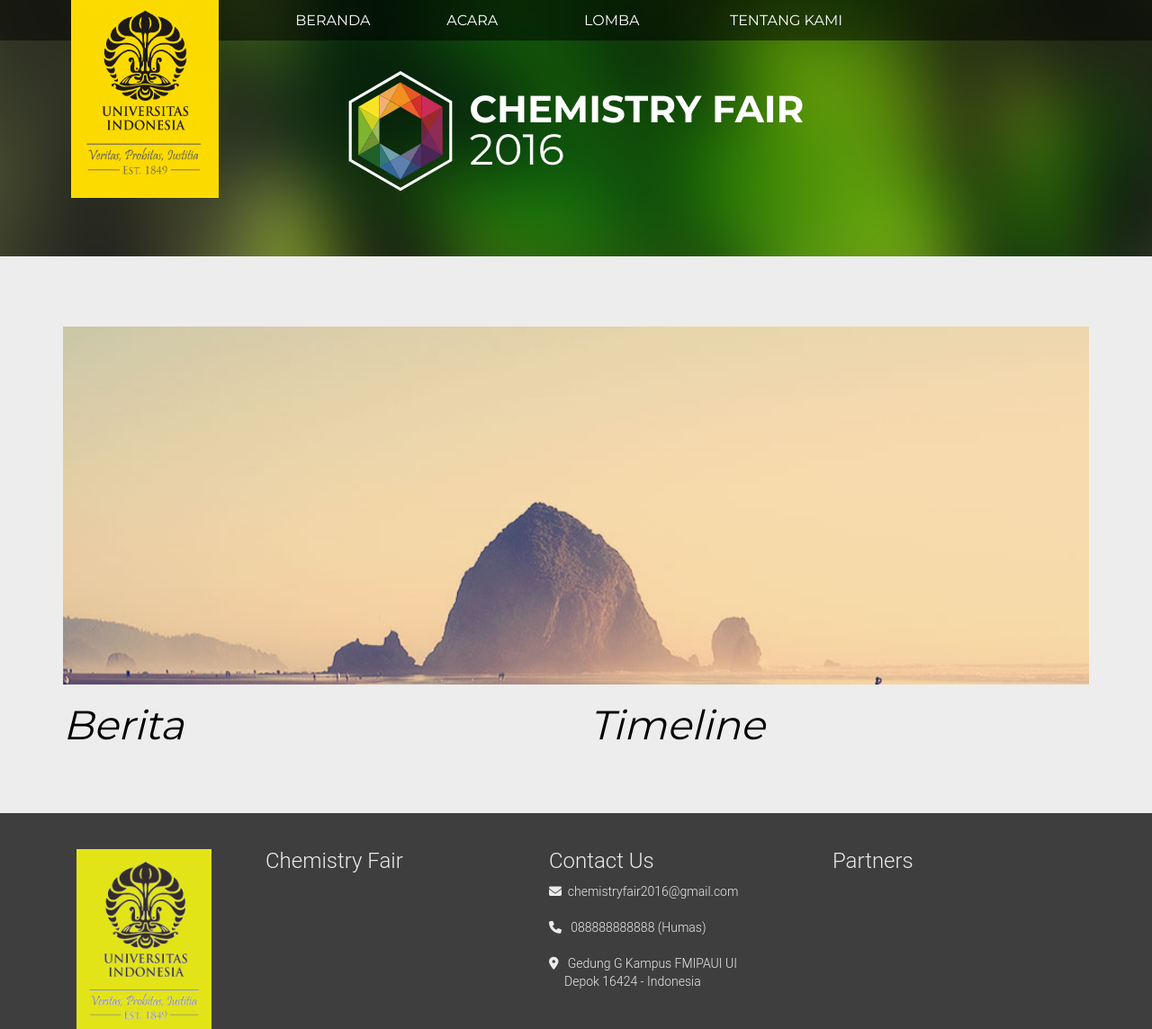
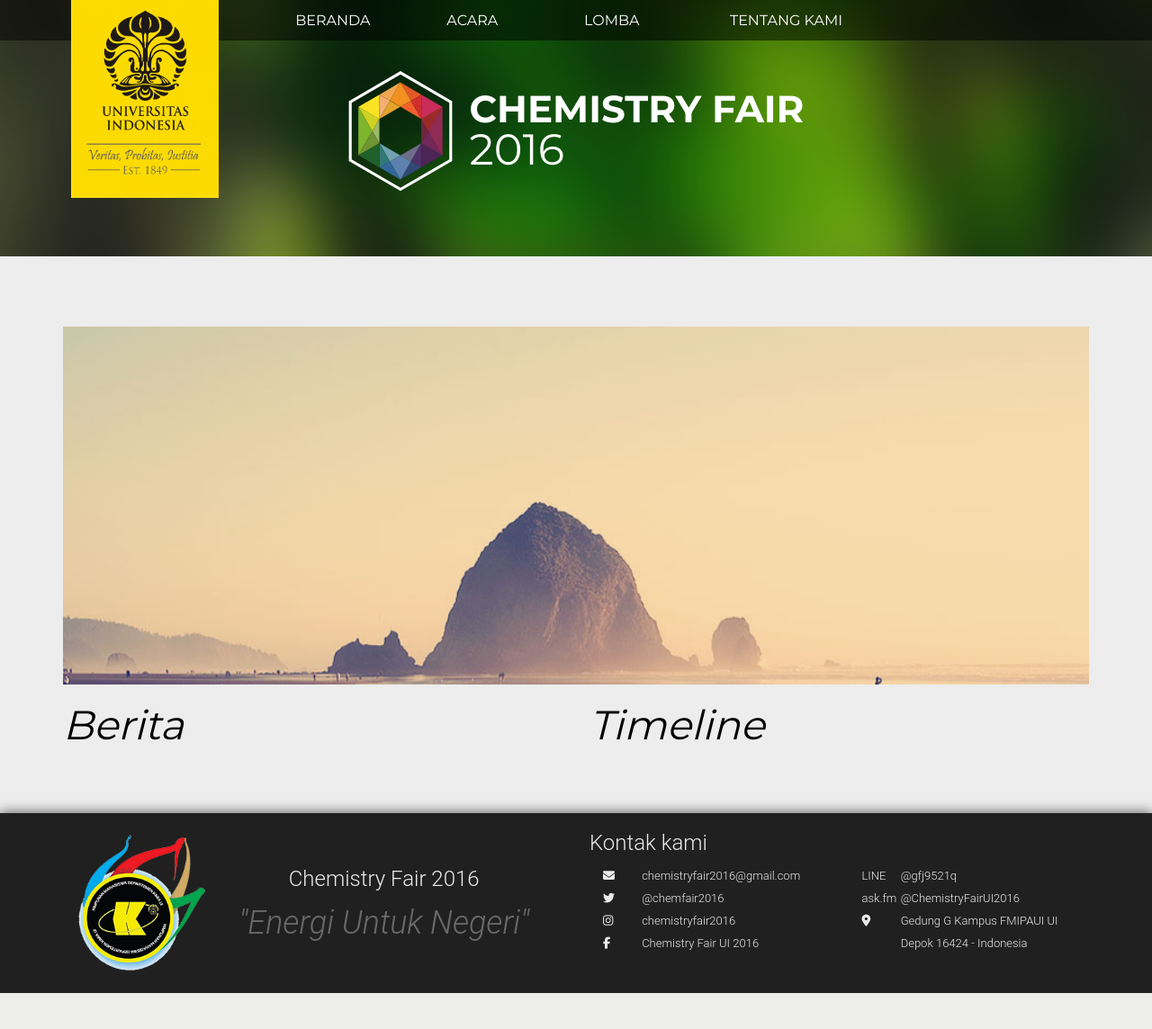
Before and after one commit to webforceindonesia/chemistryfairUI, a CodeIgniter app: page /chemistryfairui/ in a window 1280 px wide. Shown: the whole page at 90% size. After the commit the page ends 1104 px from the top, so only its background shows below. Run offline with CodeIgniter, Linux system fonts and the light colour scheme; data that the repository does not hold is empty; some libraries are stand-ins or nearby versions.

Commit message:
Done footer request by Devon

```diff
--- a/application/views/templates/footer.php
+++ b/application/views/templates/footer.php
@@ -1,36 +1,27 @@
 <script src="https://use.fontawesome.com/e72fe59750.js"></script>
 <section id="footerAll">
-<div class="container">
-	<div class="container" id="footerLogo">
-    <div class="row">
     <div class="col-md-2">
-			  <div class="logo_univ_footer">
-                 <img src="<?php echo base_url() ?>/images/logo_univ.png">
+        <img class="logo-hmd-footer" src="<?php echo base_url() ?>/images/HMD-Kimia.png">
     </div>
-         </div>
-            <div class="col-md-10">
-            	<div class="col-md-4" id="footerPar">
-                	<h3>Chemistry Fair</h3>
+    <div class="col-md-4 footerPar footer-quote-container">
+        <h3>Chemistry Fair 2016</h3>
         <p>
-
-
-
-
+            "Energi Untuk Negeri"
         </p>
     </div>
-                <div class="col-md-4" id="footerPar">
-                	<h3>Contact Us</h3>
-                    <p>
-                        <i class="fa fa-envelope" aria-hidden="true"></i>&nbsp;&nbsp;chemistryfair2016@gmail.com<br><br>
-                        <i class="fa fa-phone" aria-hidden="true"></i>&nbsp;&nbsp;&nbsp;088888888888 (Humas)<br><br>
-                        <i class="fa fa-map-marker" aria-hidden="true"></i>&nbsp;&nbsp;&nbsp;Gedung G Kampus FMIPAUI UI<br>&nbsp;&nbsp;&nbsp;&nbsp;&nbsp;Depok 16424 - Indonesia
-                    </p>
+    <div class="col-md-6 footerPar footer-contact-container">
+        <h3>Kontak kami</h3>
+        <div class="col-md-6">
+            <div><i class="fa fa-envelope" aria-hidden="true"></i></div>       <span>chemistryfair2016@gmail.com</span><br/>
+            <div><i class="fa fa-twitter" aria-hidden="true"></i></div>        <span>@chemfair2016</span><br/>
+            <div><i class="fa fa-instagram" aria-hidden="true"></i></div>      <span>chemistryfair2016</span><br/>
+            <div><i class="fa fa-facebook" aria-hidden="true"></i></div>       <span>Chemistry Fair UI 2016</span><br/>
         </div>
-                <div class="col-md-4" id="footerPar">
-                	<h3>Partners</h3>
-                </div>
-            </div>
-       	</div>
+        <div class="col-md-6">
+            <div>LINE</div>                                                    <span>@gfj9521q</span><br/>
+            <div>ask.fm</div>                                                  <span>@ChemistryFairUI2016</span><br/>
+            <div><i class="fa fa-map-marker" aria-hidden="true"></i></div>     <span>Gedung G Kampus FMIPAUI UI</span><br/>
+            <div></div>                                                        <span>Depok 16424 - Indonesia</span><br/>
         </div>
     </div>
 </section>
--- a/css/media.css
+++ b/css/media.css
@@ -85,6 +85,37 @@
 	.logo-cf-header-container
 	{
 		display: none;
+	}
+
+	/* Footer Template */
+	#footerAll
+	{
+		height: auto;
+	}
+
+	.footer-contact-container
+	{
+		text-align: left;
+	}
+
+	#footerAll > div:first-child
+	{
+		text-align: center;
+	}
+
+	.logo-univ-footer
+	{
+		width: 100%;
+		height: auto;
+	}
+
+	.logo-hmd-footer
+	{
+		width: 300px;
+		height: auto;
+		position: relative;
+		left: 0;
+		top: 0;
 	}
 
 	/* Content Template */
--- a/css/style.css
+++ b/css/style.css
@@ -65,15 +65,6 @@ body
 #navBar nav
 {
 	margin-top:1em;
-}
-
-#footerAll
-{
-	width:100%;
-	position:relative;
-	bottom:0;
-	height:30%;
-	background:#3E3E3E;
 }
 
 .logo_univ_footer
@@ -412,6 +403,76 @@ body
 	font-weight: 400;
 }
 
+/* Footer Template */
+#footerAll
+{
+	width:100%;
+	position: relative;
+	bottom:0;
+	height: 200px;
+	background:#202020;
+	clear:both;
+
+	-webkit-box-shadow: 0px 0px 13px 1px rgba(0,0,0,0.6);
+	-moz-box-shadow: 0px 0px 13px 1px rgba(0,0,0,0.6);
+	box-shadow: 0px 0px 13px 1px rgba(0,0,0,0.6);
+}
+
+.footer-par
+{
+	margin-top: 30px;
+}
+
+.logo-univ-footer
+{
+	height: 100%;
+}
+
+.logo-hmd-footer
+{
+	height: 90%;
+	position: relative;
+	left: 50px;
+	top: 10px;
+}
+
+.footer-par > h3
+{
+	font-size: 26px;
+	font-weight: bold;
+}
+
+.footer-contact-container
+{
+	padding-right: 50px;
+	font-size: 13px;
+}
+
+.footer-contact-container span
+{
+	line-height: 25px;
+}
+
+.footer-contact-container > div > div
+{
+	width: 40px;
+	display: inline-block;
+}
+
+.footer-quote-container
+{
+	text-align: center;
+	padding-top: 40px;
+}
+
+.footer-quote-container p
+{
+	font-size: 36px;
+	font-weight: lighter;
+	font-style: italic;
+	color: dimgrey;
+}
+
 /* About Us */
 
 #aboutUs
```
Lines whose indentation alone changed are shown as unchanged.
